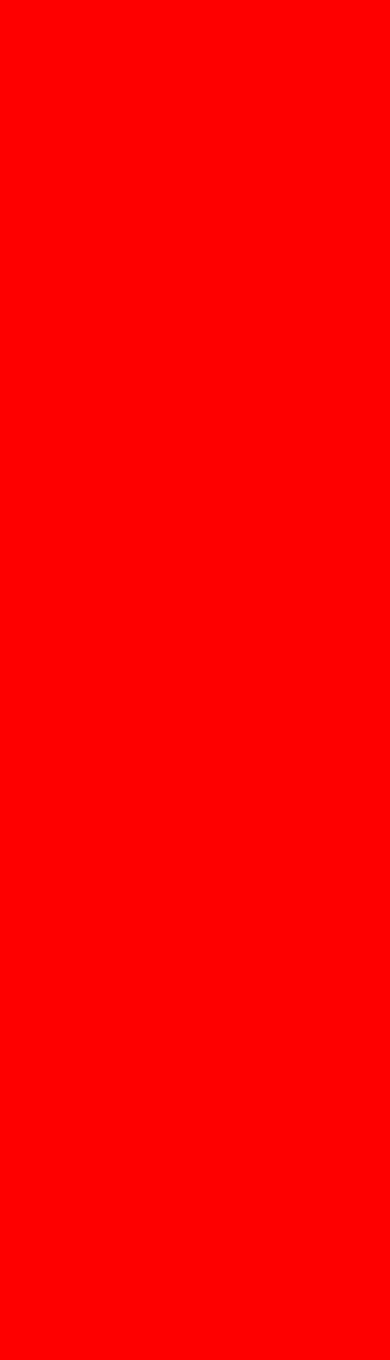
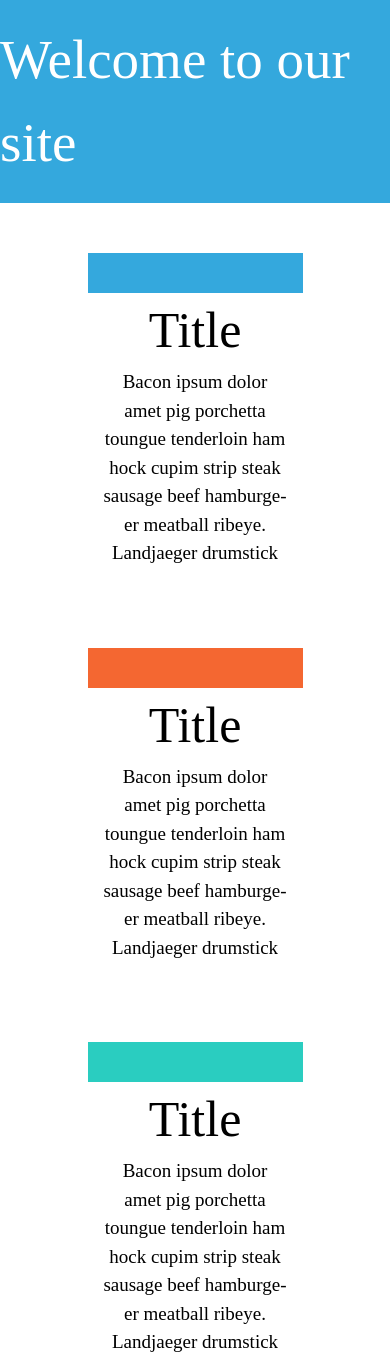
Before and after one commit to davidcastilllo/First-Responsive-Website, a plain HTML site: page index.html in a window 390 px wide. Before the commit the page ends 844 px from the top, so only its background shows below. Drawn offline with Linux system fonts and the light colour scheme.

Commit message:
Completed responsive website

```diff
--- a/index.html
+++ b/index.html
@@ -1,4 +1,5 @@
 <html lang="en">
+
 <head>
   <meta charset="UTF-8">
   <meta name="viewport" content="width=device-width, initial-scale=1.0">
@@ -6,7 +7,43 @@
   <link rel="stylesheet" href="reset.css">
   <link rel="stylesheet" href="styles.css">
 </head>
+
 <body>
+  <header>Welcome to our site</header>
+  <footer>
+    <div><object class="box1"></object><br>
+      <span>Title</span>
+      <p>Bacon ipsum dolor<br>
+        amet pig porchetta<br>
+        toungue tenderloin ham<br>
+        hock cupim strip steak<br>
+        sausage beef hamburge-<br>
+        er meatball ribeye.<br>
+        Landjaeger drumstick</p>
+    </div>
 
+    <div><object class="box2"></object><br>
+      <span>Title</span>
+      <p>Bacon ipsum dolor<br>
+        amet pig porchetta<br>
+        toungue tenderloin ham<br>
+        hock cupim strip steak<br>
+        sausage beef hamburge-<br>
+        er meatball ribeye.<br>
+        Landjaeger drumstick</p>
+    </div>
+
+    <div><object class="box3"></object><br>
+      <span>Title</span>
+      <p>Bacon ipsum dolor<br>
+        amet pig porchetta<br>
+        toungue tenderloin ham<br>
+        hock cupim strip steak<br>
+        sausage beef hamburge-<br>
+        er meatball ribeye.<br>
+        Landjaeger drumstick</p>
+    </div>
+  </footer>
 </body>
+
 </html>
--- a/styles.css
+++ b/styles.css
@@ -1,3 +1,68 @@
 body {
-  background-color: red;
+display: grid;
+grid-template: 1fr 1fr / 1fr;
+color: white;
 }
+
+header {
+  background-color: #2ACDC0;
+  display: flex;
+  justify-content: center;
+  align-items: center;
+  grid-area: 1 / 1 / 2 / 2;
+  font-size: 75px;
+}
+
+footer {
+  background-color: #111111;
+  grid-area: 2 / 1 / 3 / 2;
+  display: flex;
+  justify-content: space-around;
+  align-items: center;
+  text-align: center;
+}
+
+.box1, .box2, .box3 {
+  height: 40px;
+  width: 215px;
+}
+
+.box1 {
+  background-color: #34A8DD;
+}
+.box2 {
+  background-color: #F46731;
+}
+.box3 {
+  background-color: #2ACDC0;
+}
+
+span {
+  font-size: 50px;
+}
+
+p {
+  font-size: 19px;
+}
+
+@media (max-width: 576px) {
+  body {
+    grid-template: 30% 1fr / 1fr;
+  }
+
+  header {
+    background-color: #34A8DD;
+    font-size: 55px;
+    margin-bottom: 50px;
+  }
+
+  footer {
+    background-color: white;
+    flex-direction: column;
+    color: black;
+}
+
+div {
+  margin-bottom: 80px;
+}
+}
```
